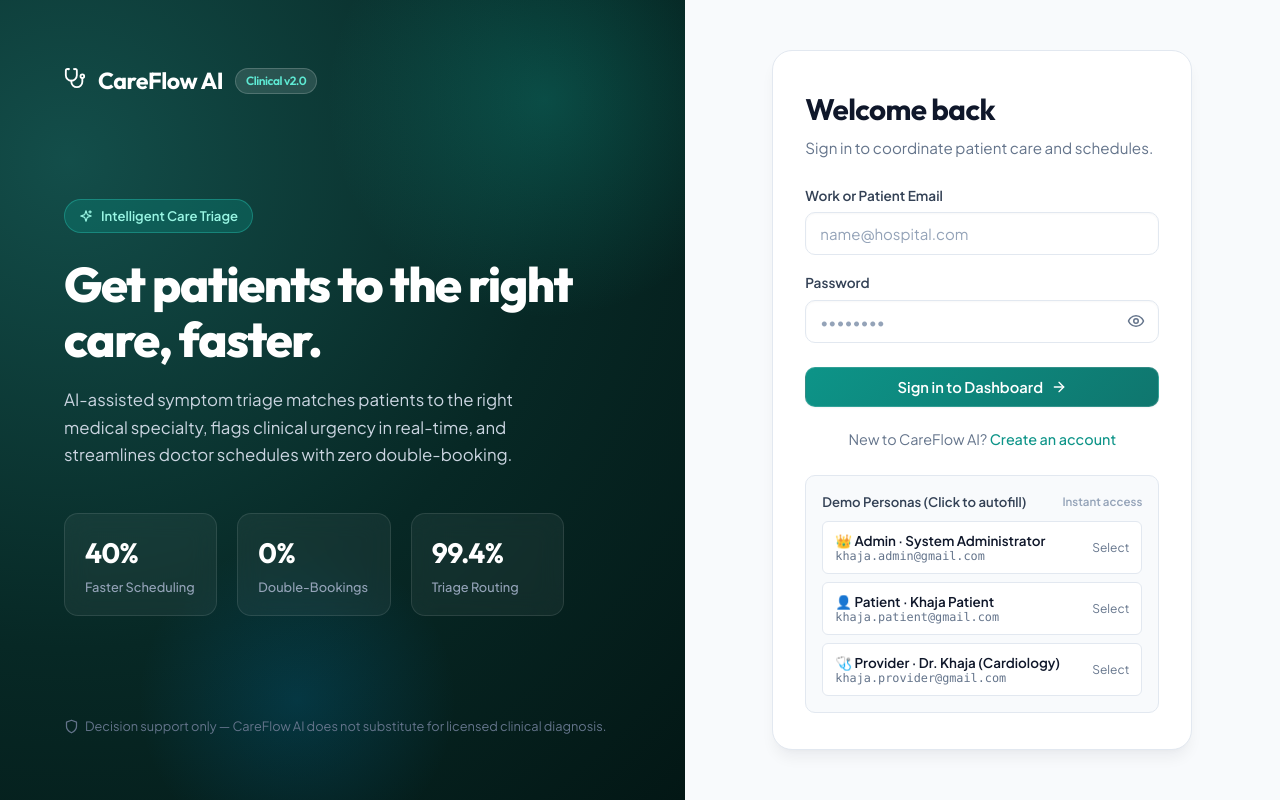
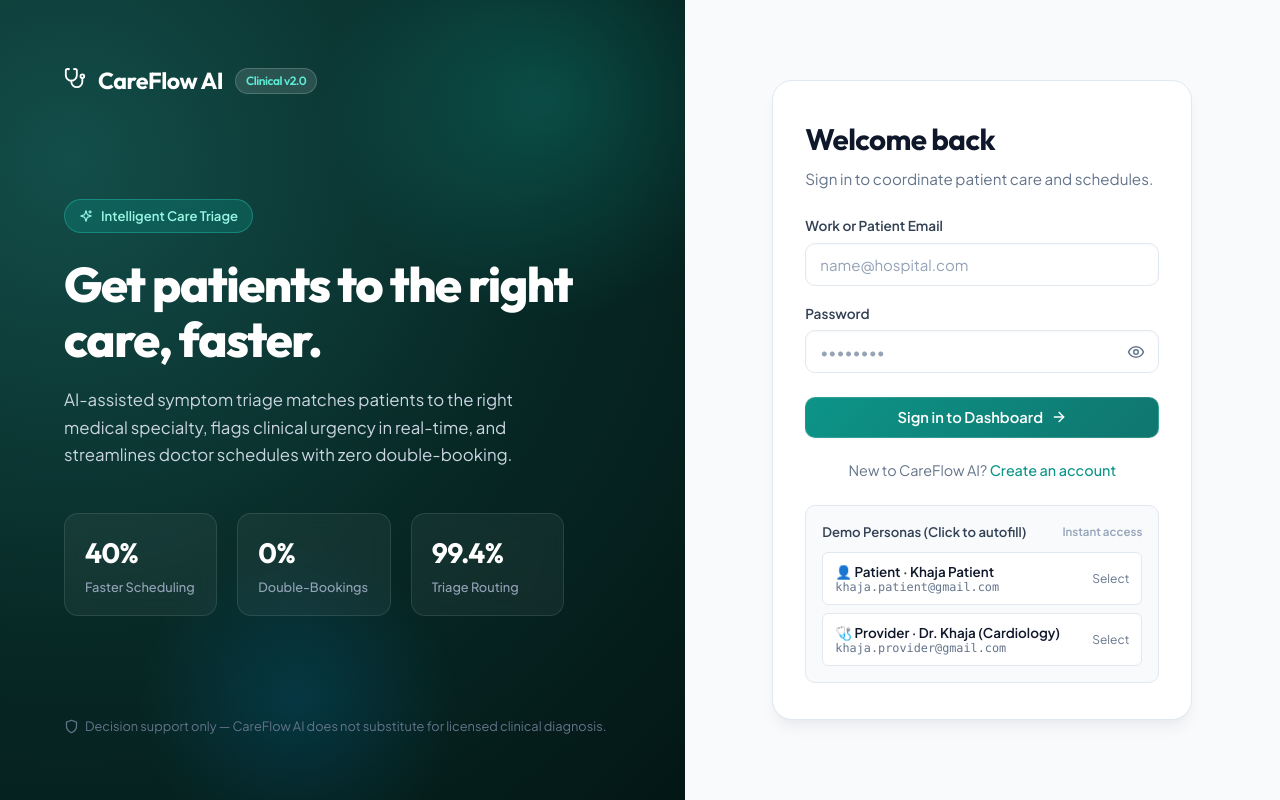
Before and after one commit to LNUKhajaIfhamuddin/careflow-ai, a React (Vite) app in the folder frontend/: page /login in a window 1280 px wide. Built offline with nearby package versions, Linux system fonts and the light colour scheme; no server answers.

Commit message:
remove Admin demo persona card from login page

```diff
--- a/frontend/src/pages/Login.jsx
+++ b/frontend/src/pages/Login.jsx
@@ -153,19 +153,6 @@ export default function Login() {
               <button
                 type="button"
                 className="demo-persona-card"
-                style={activePersona === 'admin' ? { borderColor: 'var(--primary)', background: 'var(--primary-subtle)' } : {}}
-                onClick={() => handleSelectDemo('admin', 'khaja.admin@gmail.com', 'khaja1234')}
-              >
-                <div className="demo-persona-meta">
-                  <span className="demo-persona-name">👑 Admin · System Administrator</span>
-                  <span className="demo-persona-email">khaja.admin@gmail.com</span>
-                </div>
-                {activePersona === 'admin' ? <CheckIcon size={16} color="var(--primary)" /> : <span style={{ fontSize: '0.75rem', color: 'var(--text-muted)' }}>Select</span>}
-              </button>
-
-              <button
-                type="button"
-                className="demo-persona-card"
                 style={activePersona === 'patient' ? { borderColor: 'var(--primary)', background: 'var(--primary-subtle)' } : {}}
                 onClick={() => handleSelectDemo('patient', 'khaja.patient@gmail.com', 'khaja1234')}
               >
```
Also changed, not shown: 2 other files (tests, documents, lock files or other folders).
